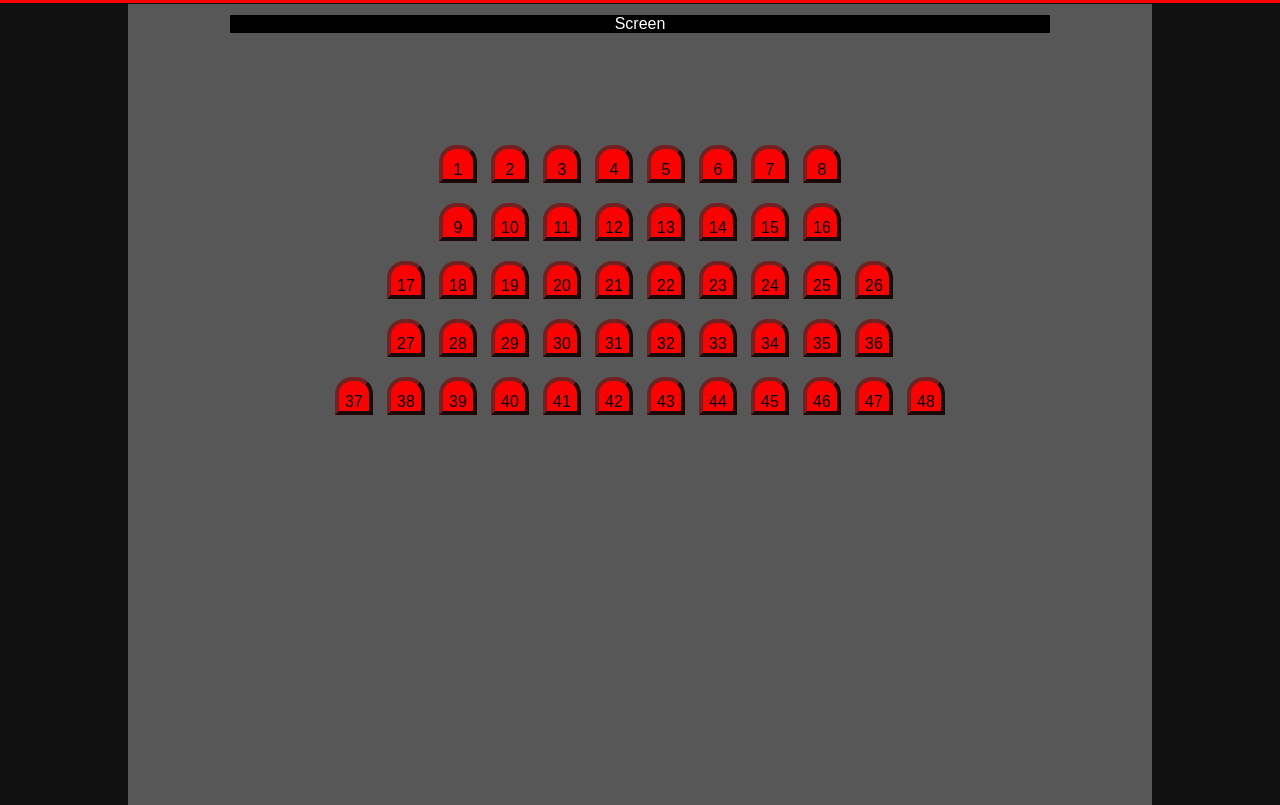
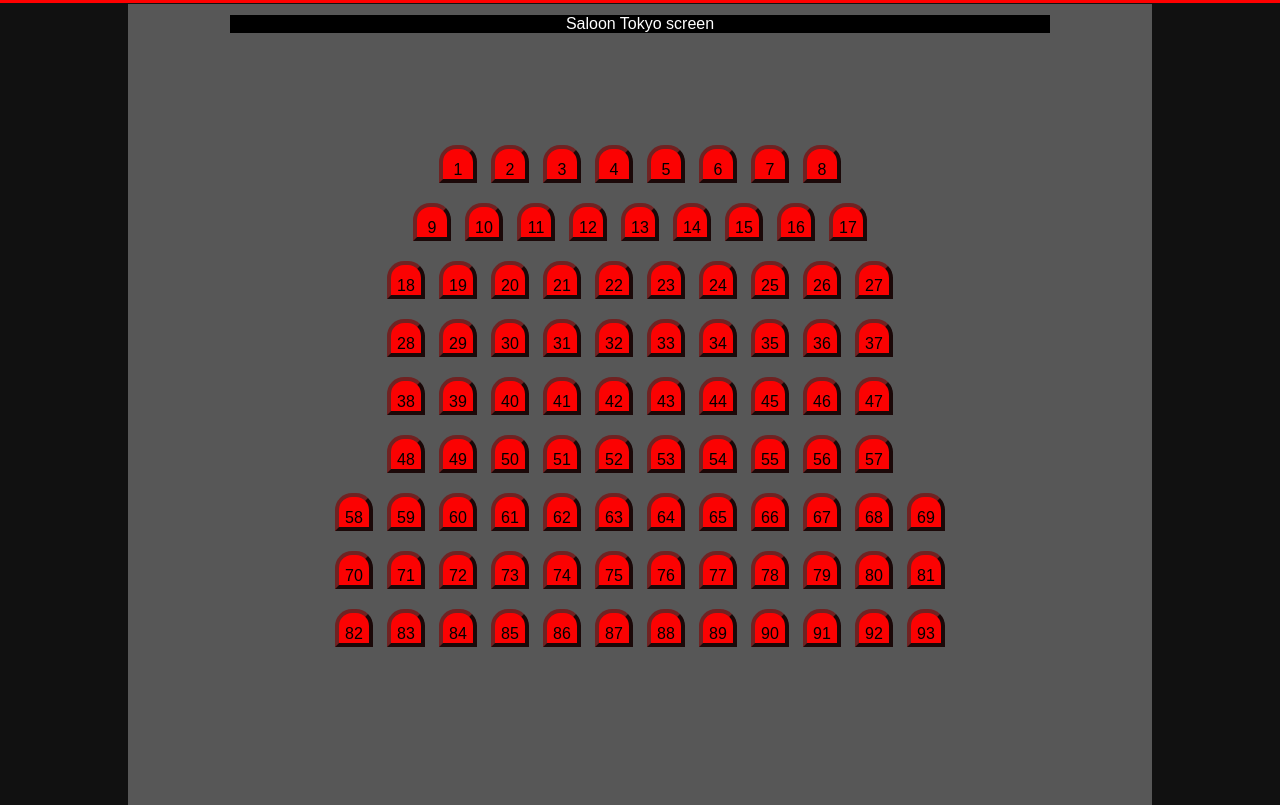
Before and after one commit to izaxen/Filmvisarna, a website: page index.html in a window 1280 px wide. Shown: the part 66-871 px from the top of the page. Drawn offline with nearby package versions, Linux system fonts and the light colour scheme.

Commit message:
Updated the functions with incoming name.

```diff
--- a/saloons/saloons.js
+++ b/saloons/saloons.js
@@ -4,24 +4,17 @@ let monaco
 
 getSaloons()
 
-
-
 async function getSaloons() {
   saloons = await $.getJSON('/saloons/saloons.json')
-  console.log('saloons' + saloons)
-  tokyo = saloons[1]
+  tokyo = saloons[0]
   monaco = saloons[1]
-  console.log('Tokyo:' + tokyo.seatsPerRow)
 
-  showSeats()
-  showScreen();
+  showSeats(tokyo)
+  showScreen(tokyo);
 }
 
-
-
-
-function showSeats() {
-  let tempRow = tokyo.seatsPerRow
+function showSeats(saloon) {
+  let tempRow = saloon.seatsPerRow
   let seat
   let seatCounter = 0
 
@@ -43,8 +36,9 @@ function showSeats() {
   }
 }
 
-function showScreen(){
-  $('.saloonBox').prepend(`<div class="screen">Screen</div`)
+function showScreen(saloon) {
+
+  $('.saloonBox').prepend(`<div class="screen">Saloon ${saloon.name} screen</div`)
 }
 
 
```
Also changed, not shown: style.css (line endings or trailing spaces).
